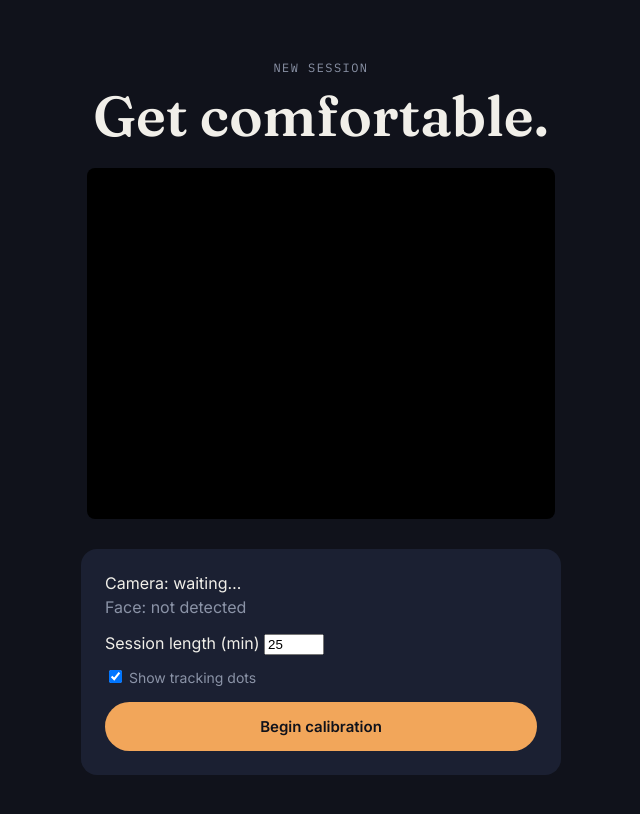
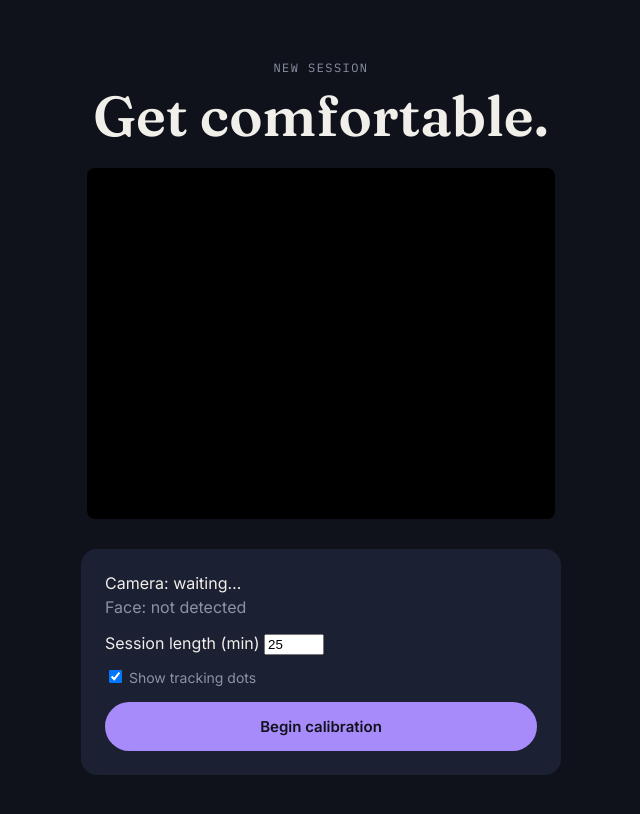
Before and after one commit to sk8gill/GazeGuard-, a React (Vite) app: page /GazeGuard-/session in a window 1280 px wide. Shown: the top 814 px of the page, without its empty margins (319-959 px from the left). Built offline with nearby package versions, Linux system fonts and the light colour scheme; no server answers.

Commit message:
changing light from amber to purple

```diff
--- a/src/theme.css
+++ b/src/theme.css
@@ -4,8 +4,8 @@
   --slate-2: #232941;
   --mist: #8B93A7;
   --paper: #F1EFE9;
-  --lamp: #F2A65A;
-  --lamp-dim: #C97B3B;
+  --lamp: #A78BFA;
+  --lamp-dim: #7C5FD6;
   --alert: #E8604A;
 
   --font-display: "Fraunces", serif;
@@ -101,7 +101,7 @@ p.lede {
   transition: box-shadow 0.4s ease;
 }
 .focus-ring.is-focused {
-  box-shadow: 0 0 0 3px var(--lamp), 0 0 40px rgba(242, 166, 90, 0.35);
+  box-shadow: 0 0 0 3px var(--lamp), 0 0 40px rgba(167, 139, 250, 0.35);
 }
 .focus-ring.is-distracted {
   box-shadow: 0 0 0 3px var(--alert), 0 0 40px rgba(232, 96, 74, 0.4);
```
